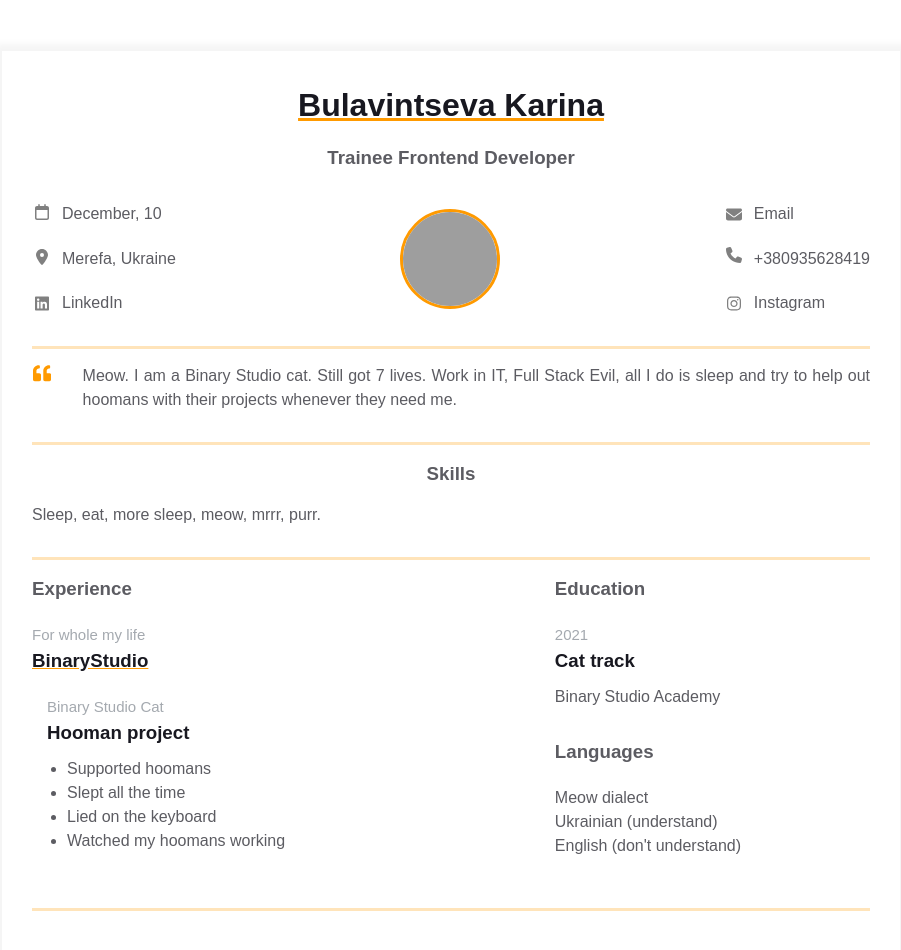
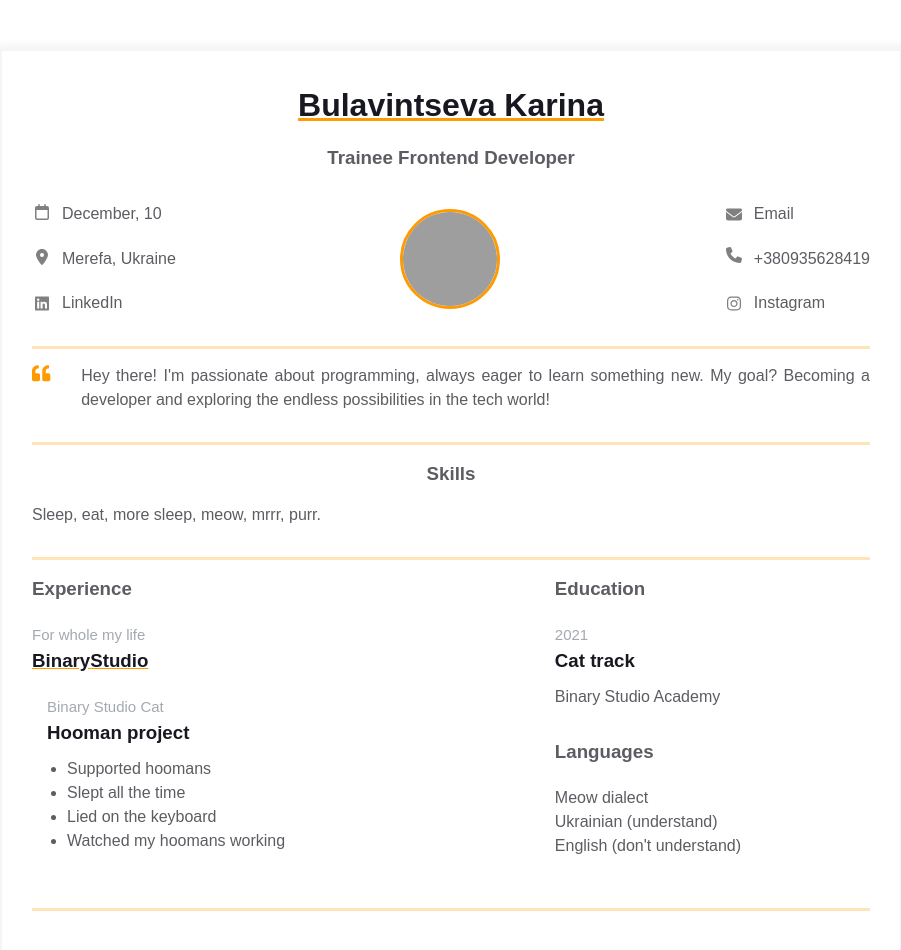
Before and after one commit to KarinaBulavintseva/homepage, a plain HTML site: page index.html in a window 1280 px wide. Shown: the whole page, without its empty margins (189-1090 px from the left). Drawn offline with Linux system fonts and the light colour scheme; grey boxes are pictures that could not be loaded.

Commit message:
Updated intro block

```diff
--- a/index.html
+++ b/index.html
@@ -167,9 +167,9 @@
                 </svg>
               </div>
               <p class="intro_text">
-                Meow. I am a Binary Studio cat. Still got 7 lives. Work in IT,
-                Full Stack Evil, all I do is sleep and try to help out hoomans
-                with their projects whenever they need me.
+                Hey there! I'm passionate about programming, always eager to
+                learn something new. My goal? Becoming a developer and exploring
+                the endless possibilities in the tech world!
               </p>
             </div>
           </div>
```
